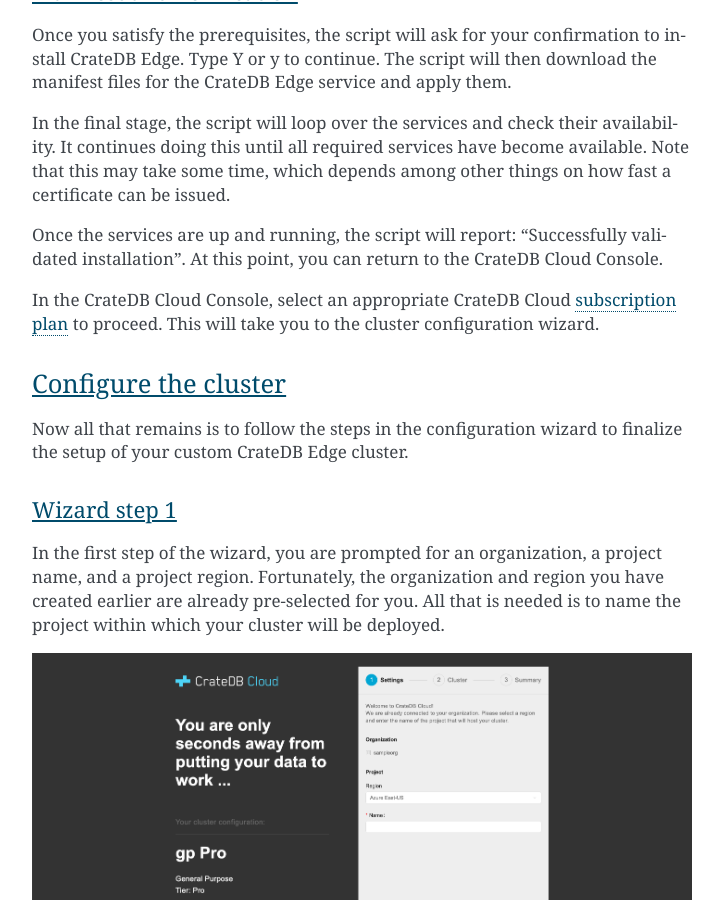
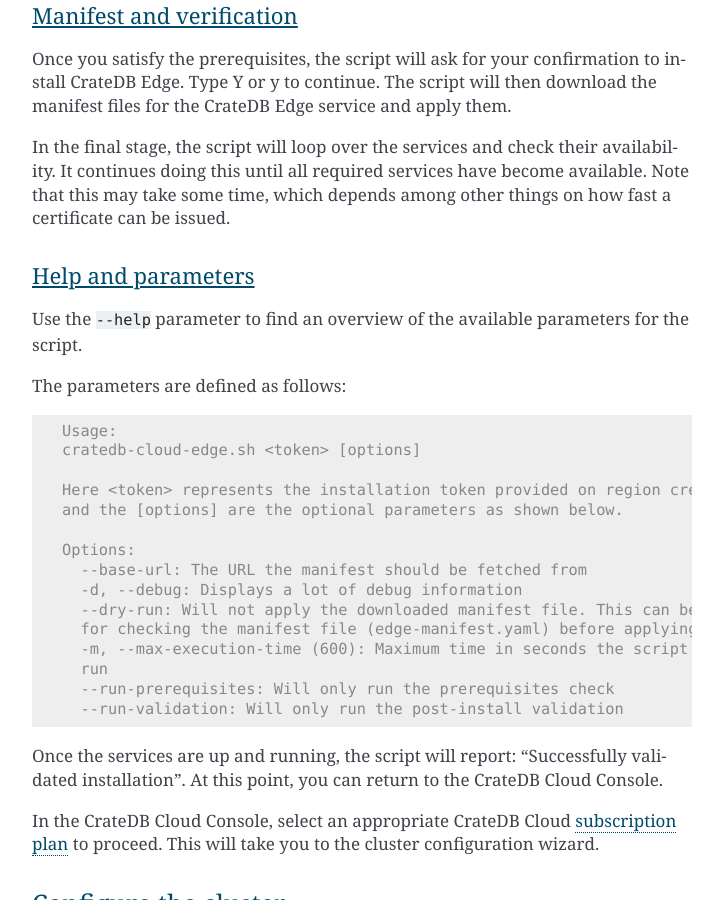
Before and after one commit to crate/cloud-tutorials, a Sphinx documentation site: the page built from docs/edge.rst, in a window 1280 px wide and 900 px high, scrolled down 4530 px. Shown: the whole window, without its empty margins (388-1111 px from the left). Built offline with Sphinx 7.4.7, drawn with Linux system fonts in a browser that asks for light colours; some of the changed text lies outside the part shown.

Commit message:
Add help and optional parameters to Edge tutorial

```diff
--- a/docs/edge.rst
+++ b/docs/edge.rst
@@ -184,6 +184,33 @@
 available. Note that this may take some time, which depends among other things
 on how fast a certificate can be issued.
 
+
+Help and parameters
+'''''''''''''''''''
+
+Use the ``--help`` parameter to find an overview of the available parameters
+for the script.
+
+The parameters are defined as follows:
+
+.. code-block:: console
+
+    Usage:
+    cratedb-cloud-edge.sh <token> [options]
+
+    Here <token> represents the installation token provided on region creation,
+    and the [options] are the optional parameters as shown below.
+
+    Options:
+      --base-url: The URL the manifest should be fetched from
+      -d, --debug: Displays a lot of debug information
+      --dry-run: Will not apply the downloaded manifest file. This can be used
+      for checking the manifest file (edge-manifest.yaml) before applying it.
+      -m, --max-execution-time (600): Maximum time in seconds the script should
+      run
+      --run-prerequisites: Will only run the prerequisites check
+      --run-validation: Will only run the post-install validation
+
 Once the services are up and running, the script will report: "Successfully
 validated installation". At this point, you can return to the CrateDB Cloud
 Console.
```
